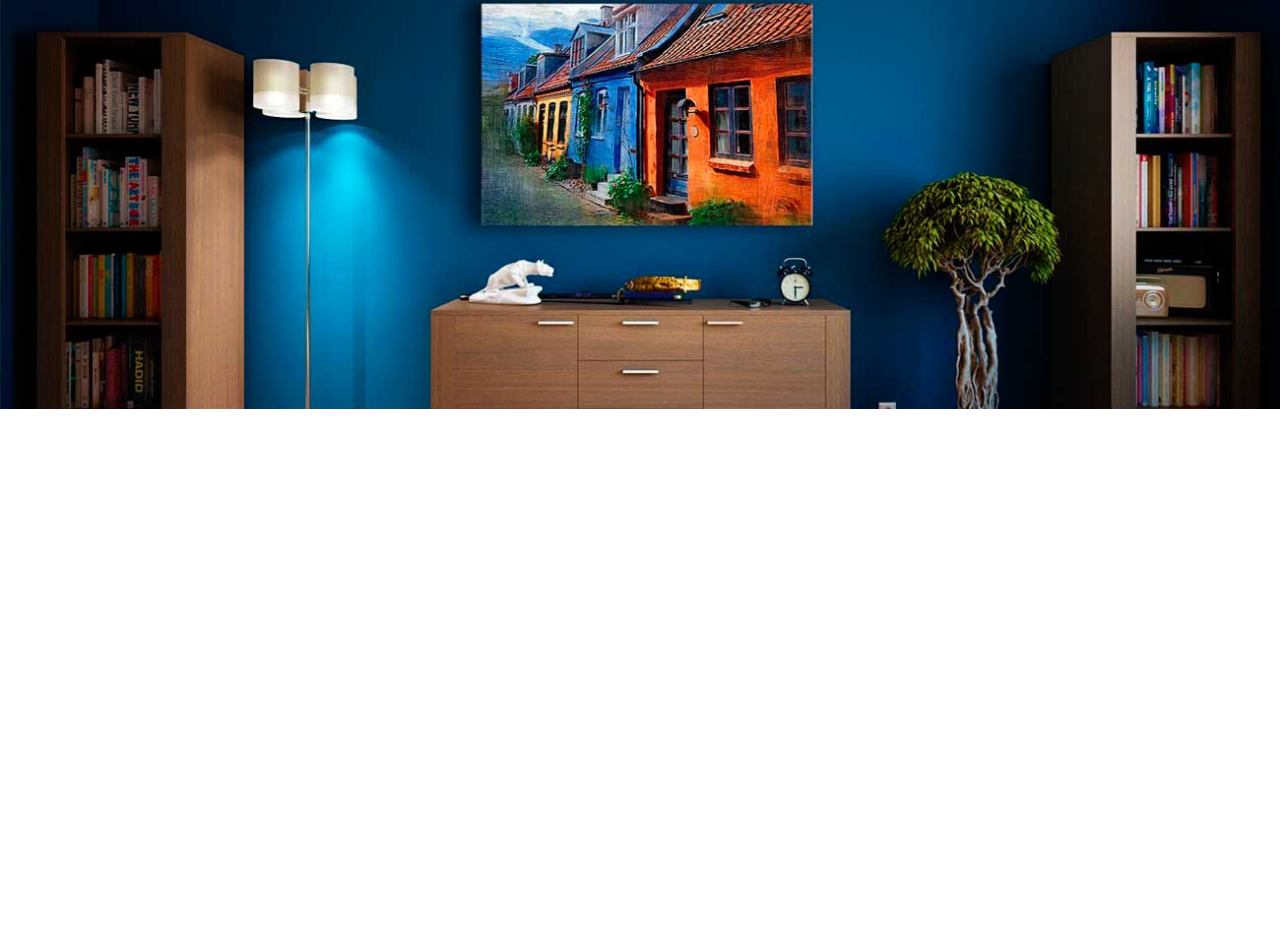
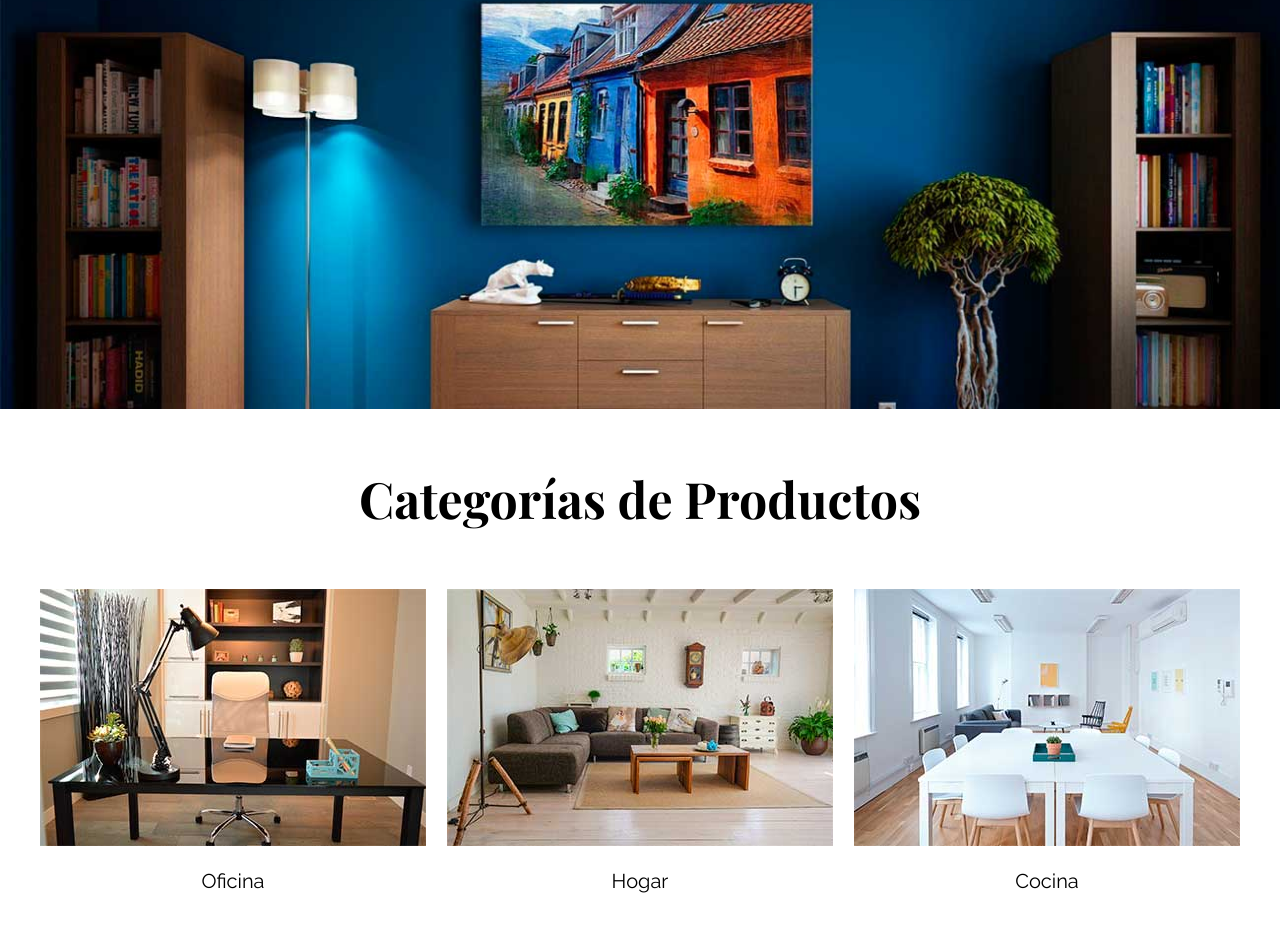
Before and after one commit to TaielNxz/sass-course-01-ecommerce, a plain HTML site: page index.html in a window 1280 px wide. Shown: the part 385-1316 px from the top of the page. Before the commit the page ends 800 px from the top, so only its background shows below. Drawn offline with nearby package versions, Linux system fonts and the light colour scheme.

Commit message:
add categories section

```diff
--- a/css/app.css
+++ b/css/app.css
@@ -142,3 +142,45 @@ img {
         background-size: cover;
     }
 }
+
+/* ==== Categories ==== */
+.categories {
+    margin-bottom: 4rem;
+}
+
+.categories .title {
+    margin: 0;
+}
+
+.categories-list {
+    display: flex;
+    justify-content: space-between;
+    flex-direction: column;
+    gap: 2rem;
+}
+
+@media (min-width: 768px) {
+    .categories-list {
+        flex-direction: row;
+    }
+}
+
+.category {
+    text-align: center;
+}
+
+.category img {
+    width: 100%;
+}
+
+.category a {
+    display: block;
+    padding: 1.5rem 0;
+    font-size: 2rem;
+}
+
+.category a:hover {
+    background-color: #037bc0;
+    color: white;
+    border-bottom-right-radius: 2rem;
+}
--- a/index.html
+++ b/index.html
@@ -31,5 +31,24 @@
     </header>
 
     <div class="hero"></div>
+
+    <section class="categories conteiner">
+        <h2 class="title">Categorías de Productos</h2>
+
+        <div class="categories-list">
+            <div class="category">
+                <img src="img/categoria1.jpg" alt="image category office">
+                <a href="#">Oficina</a>
+            </div>
+            <div class="category">
+                <img src="img/categoria2.jpg" alt="image category home">
+                <a href="#">Hogar</a>
+            </div>
+            <div class="category">
+                <img src="img/categoria3.jpg" alt="image category kitchen">
+                <a href="#">Cocina</a>
+            </div>
+        </div>
+    </section>
 </body>
 </html>
```
